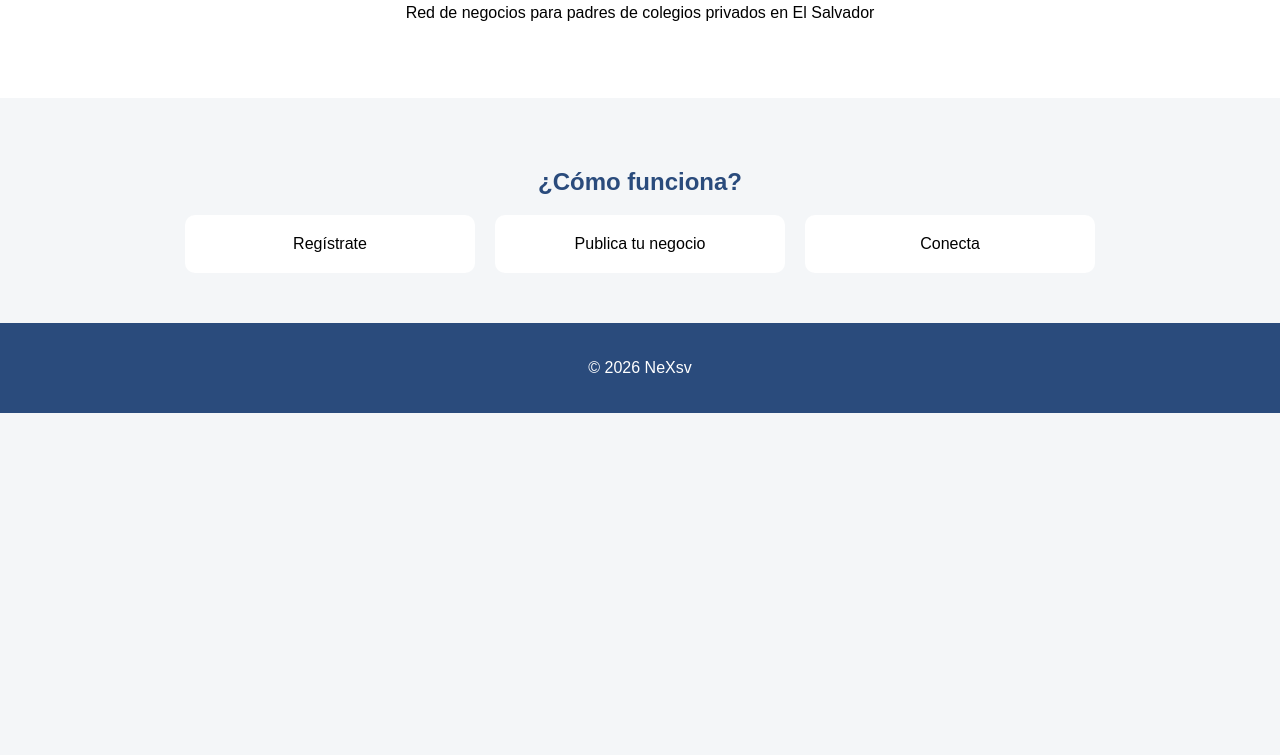
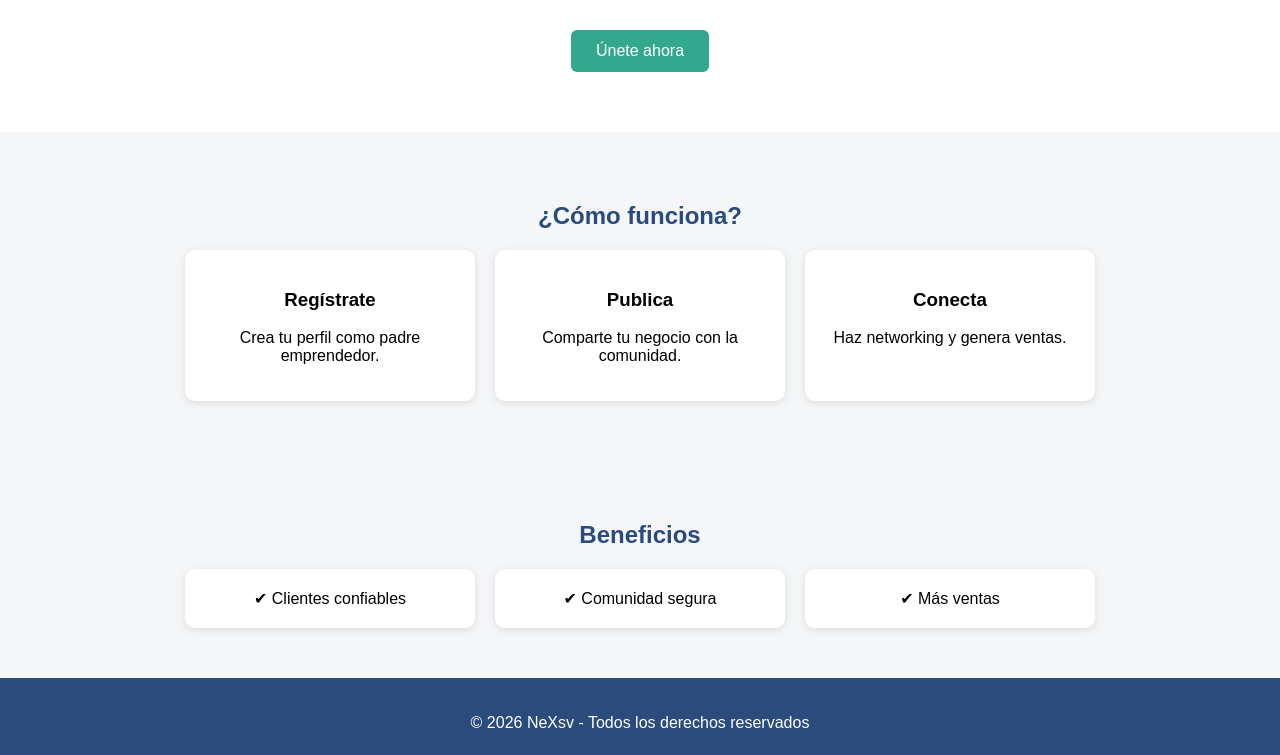
Before and after one commit to laumart21-bogran/neXsv, a plain HTML site: page index.html in a window 1280 px wide. Shown: the part 222-977 px from the top of the page. Before the commit the page ends 800 px from the top, so only its background shows below. Drawn offline with Linux system fonts and the light colour scheme.

Commit message:
Update index.html

```diff
--- a/index.html
+++ b/index.html
@@ -4,6 +4,9 @@
 <meta charset="UTF-8">
 <meta name="viewport" content="width=device-width, initial-scale=1.0">
 <title>NeXsv - Red de Negocios</title>
+
+<!-- SEO básico -->
+<meta name="description" content="Red de negocios para padres de colegios privados en El Salvador. Conecta, compra y crece con NeXsv.">
 
 <style>
 body {
@@ -12,13 +15,19 @@ body {
     background-color: #F4F6F8;
 }
 
+/* NAV */
 nav {
     background-color: #2A4B7C;
-    color: white;
     padding: 15px;
     text-align: center;
 }
 
+/* LOGO */
+.logo {
+    width: 180px;
+}
+
+/* HERO */
 .hero {
     text-align: center;
     padding: 60px 20px;
@@ -27,17 +36,42 @@ nav {
 
 .hero h1 {
     color: #2A4B7C;
+    font-size: 32px;
 }
 
+.hero p {
+    font-size: 18px;
+}
+
+/* BOTÓN */
+.btn {
+    background-color: #34A88E;
+    color: white;
+    padding: 12px 25px;
+    border: none;
+    border-radius: 6px;
+    cursor: pointer;
+    font-size: 16px;
+    margin-top: 15px;
+}
+
+/* SECCIONES */
 .section {
     padding: 50px 20px;
     text-align: center;
 }
 
+.section h2 {
+    color: #2A4B7C;
+}
+
+/* CARDS */
 .cards {
     display: flex;
     justify-content: center;
+    flex-wrap: wrap;
     gap: 20px;
+    margin-top: 20px;
 }
 
 .card {
@@ -45,8 +79,10 @@ nav {
     padding: 20px;
     width: 250px;
     border-radius: 10px;
+    box-shadow: 0 2px 8px rgba(0,0,0,0.1);
 }
 
+/* FOOTER */
 footer {
     background-color: #2A4B7C;
     color: white;
@@ -59,26 +95,53 @@ footer {
 
 <body>
 
+<!-- NAV CON LOGO -->
 <nav>
-    <h2>NeXsv</h2>
+    <img src="logo.png" alt="NeXsv Logo" class="logo">
 </nav>
 
+<!-- HERO -->
 <section class="hero">
     <h1>Conecta, compra y crece</h1>
     <p>Red de negocios para padres de colegios privados en El Salvador</p>
+
+    <a href="#" target="_blank">
+        <button class="btn">Únete ahora</button>
+    </a>
 </section>
 
+<!-- COMO FUNCIONA -->
 <section class="section">
-    <h2 style="color:#2A4B7C;">¿Cómo funciona?</h2>
+    <h2>¿Cómo funciona?</h2>
     <div class="cards">
-        <div class="card">Regístrate</div>
-        <div class="card">Publica tu negocio</div>
-        <div class="card">Conecta</div>
+        <div class="card">
+            <h3>Regístrate</h3>
+            <p>Crea tu perfil como padre emprendedor.</p>
+        </div>
+        <div class="card">
+            <h3>Publica</h3>
+            <p>Comparte tu negocio con la comunidad.</p>
+        </div>
+        <div class="card">
+            <h3>Conecta</h3>
+            <p>Haz networking y genera ventas.</p>
+        </div>
     </div>
 </section>
 
+<!-- BENEFICIOS -->
+<section class="section">
+    <h2>Beneficios</h2>
+    <div class="cards">
+        <div class="card">✔ Clientes confiables</div>
+        <div class="card">✔ Comunidad segura</div>
+        <div class="card">✔ Más ventas</div>
+    </div>
+</section>
+
+<!-- FOOTER -->
 <footer>
-    <p>© 2026 NeXsv</p>
+    <p>© 2026 NeXsv - Todos los derechos reservados</p>
 </footer>
 
 </body>
```
